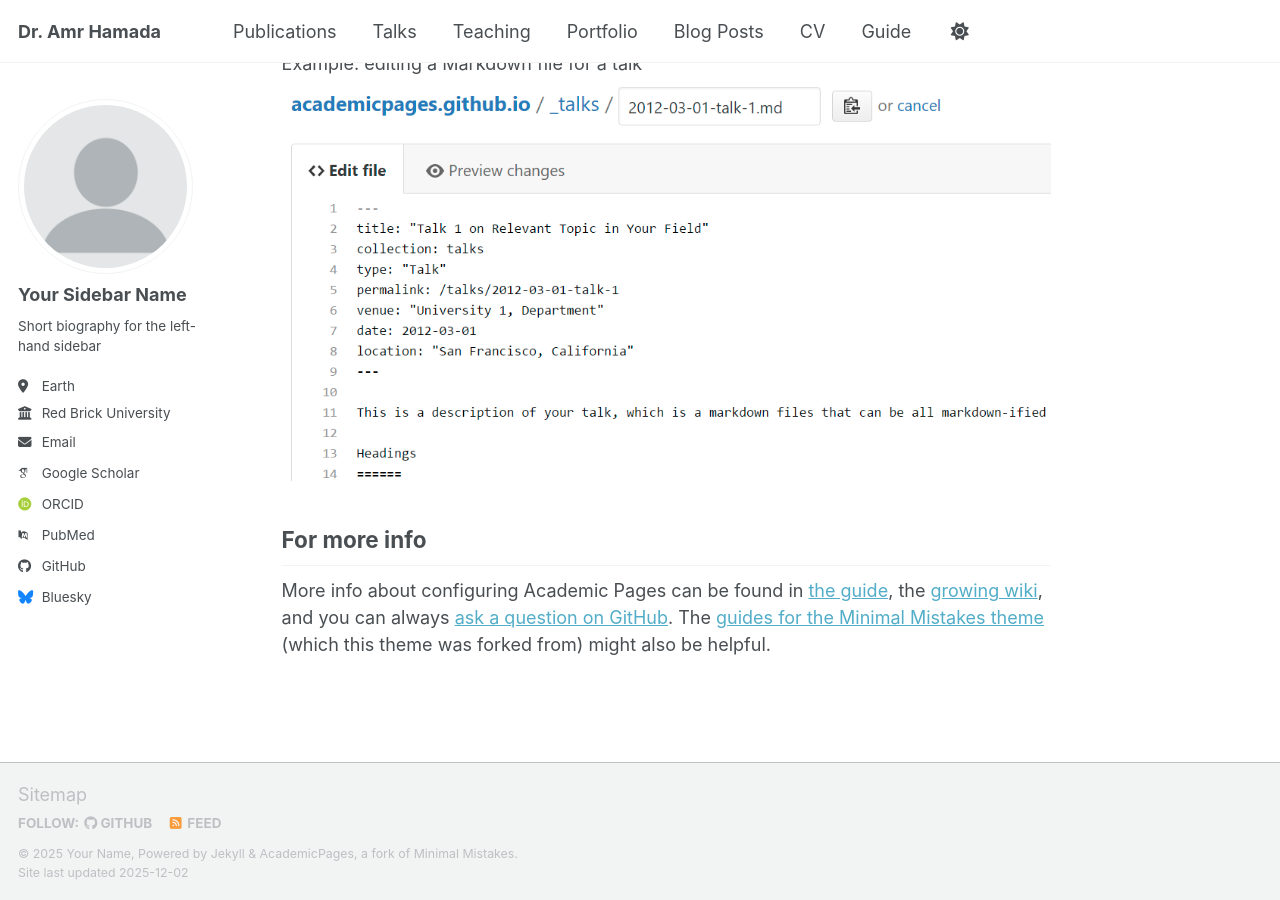
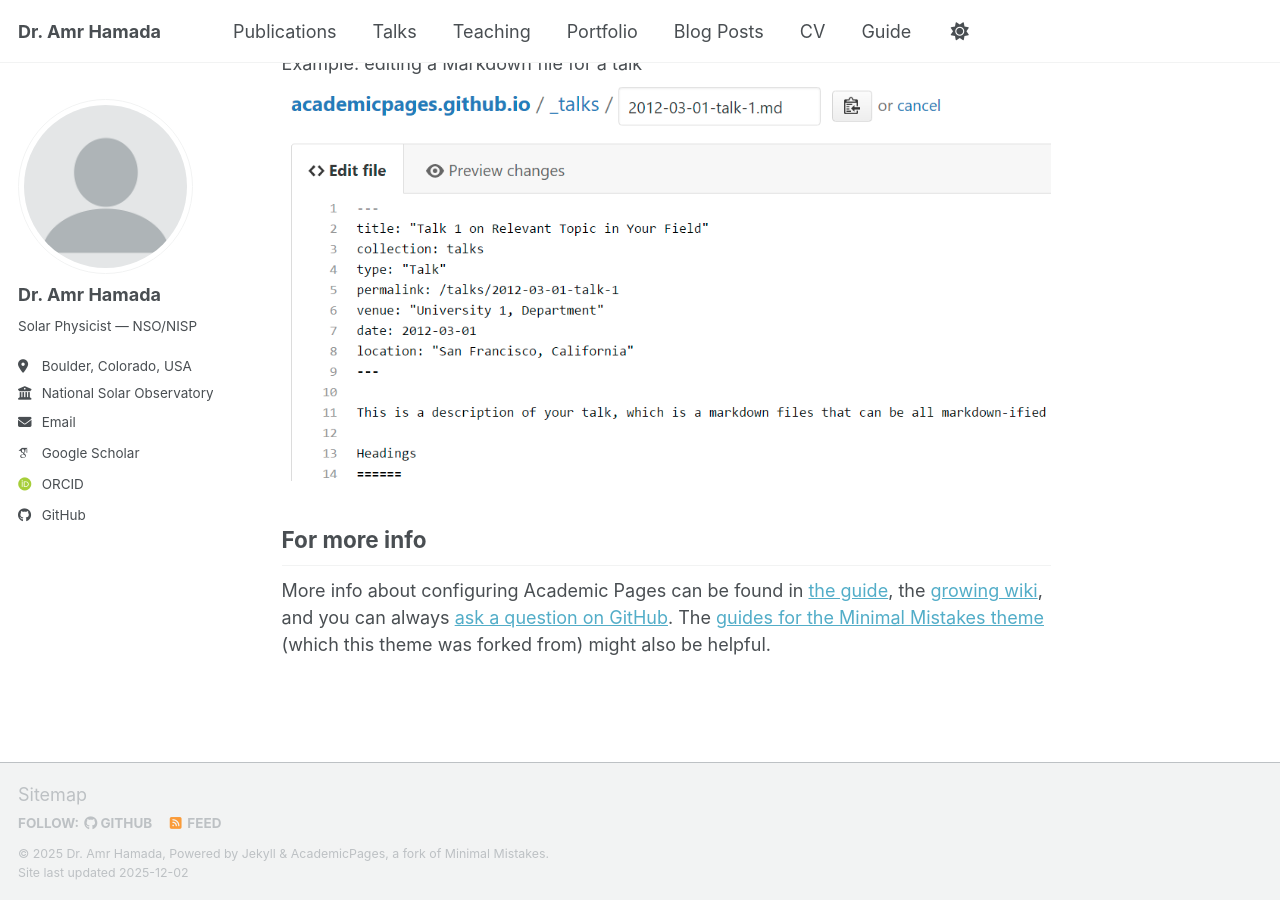
Before and after one commit to Amr1001Hamada/Amr1001Hamada.github.io, a Jekyll site: the page built from _pages/about.md, in a window 1280 px wide and 900 px high, scrolled down 2718 px. Built offline with Jekyll 4.4.1, drawn with Linux system fonts in a browser that asks for light colours; some web fonts are replaced; a script bundle is joined from its source files by our own code; library files that are not in the unit come from our copies; some of the changed lines change nothing that is shown.

Commit message:
Revise personal details and social media links
Updated personal information and social links in the Jekyll configuration file.

```diff
--- a/_config.yml
+++ b/_config.yml
@@ -2,87 +2,79 @@
 #
 # This config file is meant for settings that affect your entire site, values
 # which you are expected to set up once and rarely need to edit after that.
-# For technical reasons, this file is *NOT* reloaded automatically when you use
-# `jekyll serve -l -H localhost`. If you change this file, please restart the
-# server process.
 
 # Basic Site Settings
 locale                   : "en-US"
-site_theme               : "default" # Currently available options are "default", "air"
+site_theme               : "default"
 title                    : "Dr. Amr Hamada"
 title_separator          : "-"
-name                     : &name "Your Name"
-description              : &description "Your Name's academic portfolio"   # Update this with a general description of your site, this is the default if not overridden by a page
-url                      : https://academicpages.github.io # The base hostname & protocol for your site e.g. "https://[your GitHub username].github.io",
-                                                           # or if you already have some other page hosted on Github then use "https://[your GitHub username].github.io/[Your Repo Name]"
-baseurl                  : "" # the subpath of your site, e.g. "/blog"
-repository               : "academicpages/academicpages.github.io"
+name                     : &name "Dr. Amr Hamada"
+description              : &description "Solar physicist — helioseismology, far-side imaging, and machine learning"
+url                      : https://amr1001hamada.github.io
+baseurl                  : ""
+repository               : "Amr1001Hamada/Amr1001Hamada.github.io"
 
-# Site Author - The following control what appear as part of the author content on the side bar.
-#               If a field is blank the icon and link will not appear, otherwise it will be shown.
-#               Additional customization can be done by editing /_includes/author-profile.html
+# Sidebar Author Information
 author:
-  # Biographic information
   avatar           : "profile.png"
-  name             : "Your Sidebar Name"
-  pronouns         : # example: "she/her"
-  bio              : "Short biography for the left-hand sidebar"
-  location         : "Earth"
-  employer         : "Red Brick University"
-  uri              : # URL
-  email            : "none@example.org"
+  name             : "Dr. Amr Hamada"
+  pronouns         :
+  bio              : "Solar Physicist — NSO/NISP"
+  location         : "Boulder, Colorado, USA"
+  employer         : "National Solar Observatory"
+  uri              :
+  email            : "ahamada@nso.edu"
 
   # Academic websites
-  academia         : # URL
-  arxiv            : # URL - Update with the correct link to your profile
-  googlescholar    : "https://scholar.google.com/citations?user=PS_CX0AAAAAJ"
-  inspire-hep      : # URL
-  impactstory      : # URL
-  orcid            : "https://orcid.org/yourorcidurl"
-  semantic         : # URL
-  ssrn             : # URL
-  pubmed           : "https://www.ncbi.nlm.nih.gov/pubmed/?term=john+snow"
-  researchgate     : # URL
-  scopus           : # URL
-  zotero           : # URL
-
+  academia         :
+  arxiv            :
+  googlescholar    : "https://scholar.google.com/"
+  inspire-hep      :
+  impactstory      :
+  orcid            : "https://orcid.org/"
+  semantic         :
+  ssrn             :
+  pubmed           :
+  researchgate     :
+  scopus           :
+  zotero           :
 
   # Repositories and software development
-  bitbucket        : # Username - Update with your username on the site
-  codepen          : # Username
-  dribbble         : # Username
-  github           : "academicpages"
-  kaggle           : # Username
-  stackoverflow    : # User number or user number and name (i.e., use "1" or "1/jeff-atwood")
+  bitbucket        :
+  codepen          :
+  dribbble         :
+  github           : "Amr1001Hamada"
+  kaggle           :
+  stackoverflow    :
 
   # Social media
-  artstation       : # Username
-  bluesky          : "bsky.app" # Replace this with you Bluesky username
-  facebook         : # Username
-  flickr           : # Username
-  foursquare       : # Username
-  goodreads        : # Username
-  google_plus      : # Username
-  keybase          : # Username
-  instagram        : # Username
-  lastfm           : # Username
-  linkedin         : # Username
-  mastodon         : # URL
-  medium           : # URL
-  pinterest        : # Username
-  soundcloud       : # Username
-  steam            : # Username
-  telegram         : # URL
-  tumblr           : # Username
-  twitter          : # Username for X / Twitter
-  vine             : # Username
-  weibo            : # Username
-  wikipedia        : # Username
-  xing             : # Username
-  youtube          : # Username
-  zhihu            : # Username
+  artstation       :
+  bluesky          :
+  facebook         :
+  flickr           :
+  foursquare       :
+  goodreads        :
+  google_plus      :
+  keybase          :
+  instagram        :
+  lastfm           :
+  linkedin         :
+  mastodon         :
+  medium           :
+  pinterest        :
+  soundcloud       :
+  steam            :
+  telegram         :
+  tumblr           :
+  twitter          :
+  vine             :
+  weibo            :
+  wikipedia        :
+  xing             :
+  youtube          :
+  zhihu            :
 
-# Publication Category - The following the list of publication categories and their headings
+# Publication Category
 publication_category:
   books:
     title: 'Books'
@@ -92,25 +84,25 @@
     title: 'Conference Papers'
 
 # Site Settings
-teaser                   :  # filename of teaser fallback teaser image placed in /images/ for social media previews
-breadcrumbs              : false # true, false (default)
+teaser                   :
+breadcrumbs              : false
 words_per_minute         : 160
 future                   : true
-read_more                : "disabled" # if enabled, adds "Read more" links to excerpts
-talkmap_link             : false      #change to true to add link to talkmap on talks page
+read_more                : "disabled"
+talkmap_link             : false
 comments:
-  provider               : # false (default), "disqus", "discourse", "facebook", "google-plus", "staticman", "custom"
+  provider               :
   disqus:
     shortname            :
   discourse:
-    server               : # https://meta.discourse.org/t/embedding-discourse-comments-via-javascript/31963 , e.g.: meta.discourse.org
+    server               :
   facebook:
     appid                :
-    num_posts            : # 5 (default)
-    colorscheme          : # "light" (default), "dark"
+    num_posts            :
+    colorscheme          :
 staticman:
   allowedFields          : ['name', 'email', 'url', 'message']
-  branch                 : "gh-pages" # "master", "gh-pages"
+  branch                 : "gh-pages"
   commitMessage          : "New comment."
   filename               : comment-{@timestamp}
   format                 : "yml"
@@ -123,18 +115,16 @@
     date:
       type               : "date"
       options:
-        format           : "iso8601" # "iso8601" (default), "timestamp-seconds", "timestamp-milliseconds"
+        format           : "iso8601"
 atom_feed:
-  hide                   : false     # change to true to hide the RSS feed in the footer
-  path                   : # blank (default) uses feed.xml
-
+  hide                   : false
+  path                   :
 
 # SEO Related
 google_site_verification :
 bing_site_verification   :
 alexa_site_verification  :
 yandex_site_verification :
-
 
 # Social Sharing
 twitter:
@@ -143,22 +133,18 @@
   username               :
   app_id                 :
   publisher              :
-og_image                 :  # Social media default site image
-og_description           :  # Social media default site image description
-# For specifying social profiles
-# - https://developers.google.com/structured-data/customize/social-profiles
+og_image                 :
+og_description           :
 social:
-  type                   : # Person or Organization (defaults to Person)
-  name                   : # If the user or organization name differs from the site's name
-  links: # An array of links to social media profiles
-
+  type                   :
+  name                   :
+  links:
 
 # Analytics
 analytics:
-  provider               :  "false" # false (default), "google", "google-universal", "google-analytics-4", "custom"
+  provider               : "false"
   google:
     tracking_id          :
-
 
 # Reading Files
 include:
@@ -198,14 +184,12 @@
 encoding: "utf-8"
 markdown_ext: "markdown,mkdown,mkdn,mkd,md"
 
-
 # Conversion
 markdown: kramdown
 highlighter: rouge
 lsi: false
 excerpt_separator: "\n\n"
 incremental: false
-
 
 # Markdown Processing
 kramdown:
@@ -218,8 +202,7 @@
   smart_quotes: lsquo,rsquo,ldquo,rdquo
   enable_coderay: false
 
-
-# These settings control the types of collections used by the template
+# Collections
 collections:
   teaching:
     output: true
@@ -234,10 +217,8 @@
     output: true
     permalink: /:collection/:path/
 
-
-# These settings control how pages and collections are included in the site
+# Defaults
 defaults:
-  # _posts
   - scope:
       path: ""
       type: posts
@@ -248,14 +229,12 @@
       comments: true
       share: true
       related: true
-  # _pages
   - scope:
       path: ""
       type: pages
     values:
       layout: single
       author_profile: true
-  # _teaching
   - scope:
       path: ""
       type: teaching
@@ -264,7 +243,6 @@
       author_profile: true
       share: true
       comments: true
-  # _publications
   - scope:
       path: ""
       type: publications
@@ -273,7 +251,6 @@
       author_profile: true
       share: true
       comments: true
-  # _portfolio
   - scope:
       path: ""
       type: portfolio
@@ -282,7 +259,6 @@
       author_profile: true
       share: true
       comment: true
-  # _talks
   - scope:
       path: ""
       type: talks
@@ -291,19 +267,14 @@
       author_profile: true
       share: true
 
-
-# Sass/SCSS
+# Sass
 sass:
   sass_dir: _sass
-  style: compressed # https://sass-lang.com/documentation/file.SASS_REFERENCE.html#output_style
-
+  style: compressed
 
 # Outputting
 permalink: /:categories/:title/
-# paginate: 5 # amount of posts to show
-# paginate_path: /page:num/
-timezone: Etc/UTC # https://en.wikipedia.org/wiki/List_of_tz_database_time_zones
-
+timezone: Etc/UTC
 
 # Plugins
 plugins:
@@ -314,7 +285,6 @@
   - jekyll-redirect-from
   - jemoji
 
-# Mimic GitHub Pages with --safe
 whitelist:
   - jekyll-feed
   - jekyll-gist
@@ -323,38 +293,15 @@
   - jekyll-redirect-from
   - jemoji
 
-
 # Archives
-#  Type
-#  - GitHub Pages compatible archive pages built with Liquid ~> type: liquid (default)
-#  - Jekyll Archives plugin archive pages ~> type: jekyll-archives
-#  Path (examples)
-#  - Archive page should exist at path when using Liquid method or you can
-#    expect broken links (especially with breadcrumbs enabled)
-#  - <base_path>/tags/my-awesome-tag/index.html ~> path: /tags/
-#  - <base_path/categories/my-awesome-category/index.html ~> path: /categories/
-#  - <base_path/my-awesome-category/index.html ~> path: /
 category_archive:
   type: liquid
   path: /categories/
 tag_archive:
   type: liquid
   path: /tags/
-# https://github.com/jekyll/jekyll-archives
-# jekyll-archives:
-#   enabled:
-#     - categories
-#     - tags
-#   layouts:
-#     category: archive-taxonomy
-#     tag: archive-taxonomy
-#   permalinks:
-#     category: /categories/:name/
-#     tag: /tags/:name/
-
 
 # HTML Compression
-# - https://jch.penibelst.de/
 compress_html:
   clippings: all
   ignore:
```
